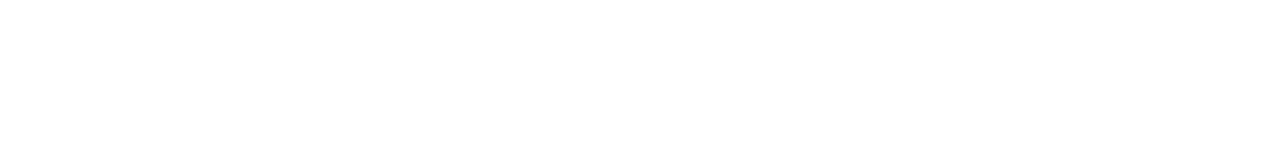
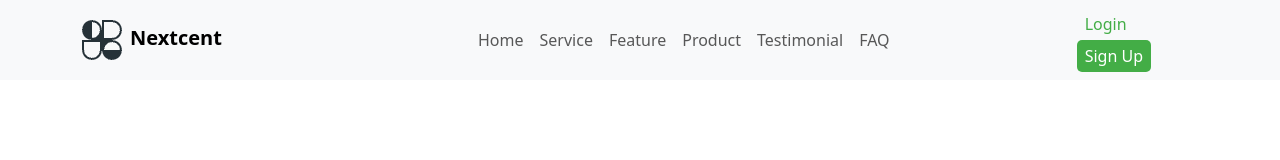
Before and after one commit to ablakulova/boostrappp, a plain HTML site: page index.html in a window 1280 px wide. Drawn offline with nearby package versions, Linux system fonts and the light colour scheme.

Commit message:
navbar end

```diff
--- a/index.html
+++ b/index.html
@@ -8,7 +8,41 @@
 
 </head>
 <body>
-
+<section id="navbar"></section>
+<nav class="navbar navbar-expand-lg bg-body-tertiary">
+    <div class="container">
+        <a class="navbar-brand fw-bold col-lg-4" href="#"><img alt="logo" class="image-fluid pe-2" src="clients.png">Nextcent</a>
+        <button class="navbar-toggler" type="button" data-bs-toggle="collapse" data-bs-target="#navbarNav" aria-controls="navbarNav" aria-expanded="false" aria-label="Toggle navigation">
+            <span class="navbar-toggler-icon"></span>
+        </button>
+        <div class="collapse navbar-collapse" id="navbarNav">
+            <ul class="navbar-nav col-lg-10">
+                <li class="nav-item">
+                    <a class="nav-link " href="#">Home</a>
+                </li>
+                <li class="nav-item">
+                    <a class="nav-link" href="#">Service</a>
+                </li>
+                <li class="nav-item">
+                    <a class="nav-link" href="#">Feature</a>
+                </li>
+                <li class="nav-item">
+                    <a class="nav-link" href="#">Product</a>
+                </li>
+                <li class="nav-item">
+                    <a class="nav-link" href="#">Testimonial</a>
+                </li>
+                <li class="nav-item">
+                    <a class="nav-link" href="#">FAQ</a>
+                </li>
+            </ul>
+            <div>
+                <button type="button" class="login px-2 py-1">Login</button>
+                <button type="button" class="sign-up px-2 py-1">Sign Up</button>
+            </div>
+        </div>
+    </div>
+</nav>
 <!--boostrap-->
 <script src="https://cdn.jsdelivr.net/npm/bootstrap@5.3.3/dist/js/bootstrap.bundle.min.js" integrity="sha384-YvpcrYf0tY3lHB60NNkmXc5s9fDVZLESaAA55NDzOxhy9GkcIdslK1eN7N6jIeHz" crossorigin="anonymous"></script>
 
--- a/style.css
+++ b/style.css
@@ -0,0 +1,16 @@
+* {
+    margin: 0;
+    padding: 0;
+}
+
+.login{
+    color:#43AD46;
+    background: none;
+    border: none;
+}
+.sign-up{
+    color:#fff;
+    background: #43AD46;
+    border: none;
+    border-radius: 5px;
+}
```
